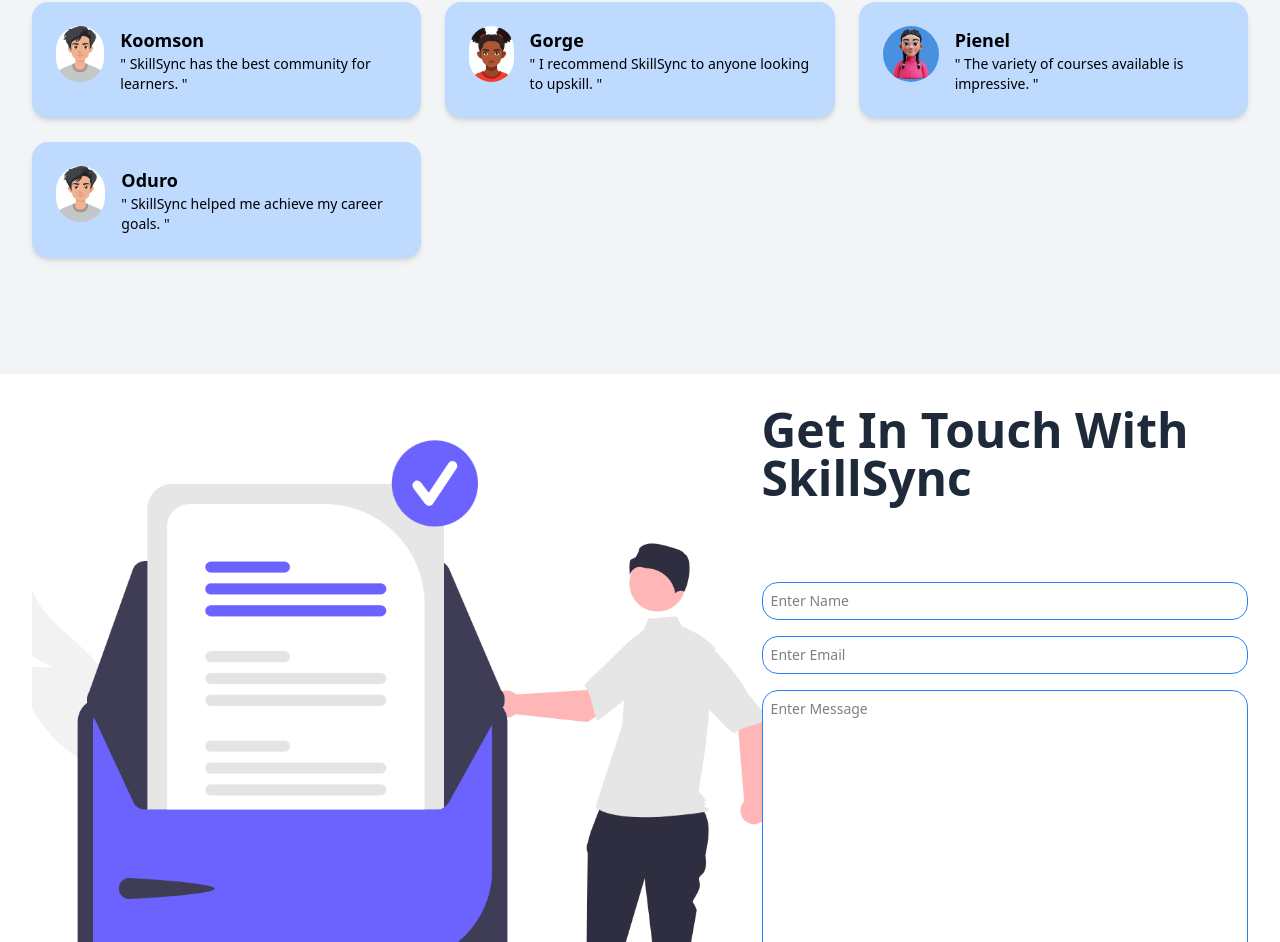
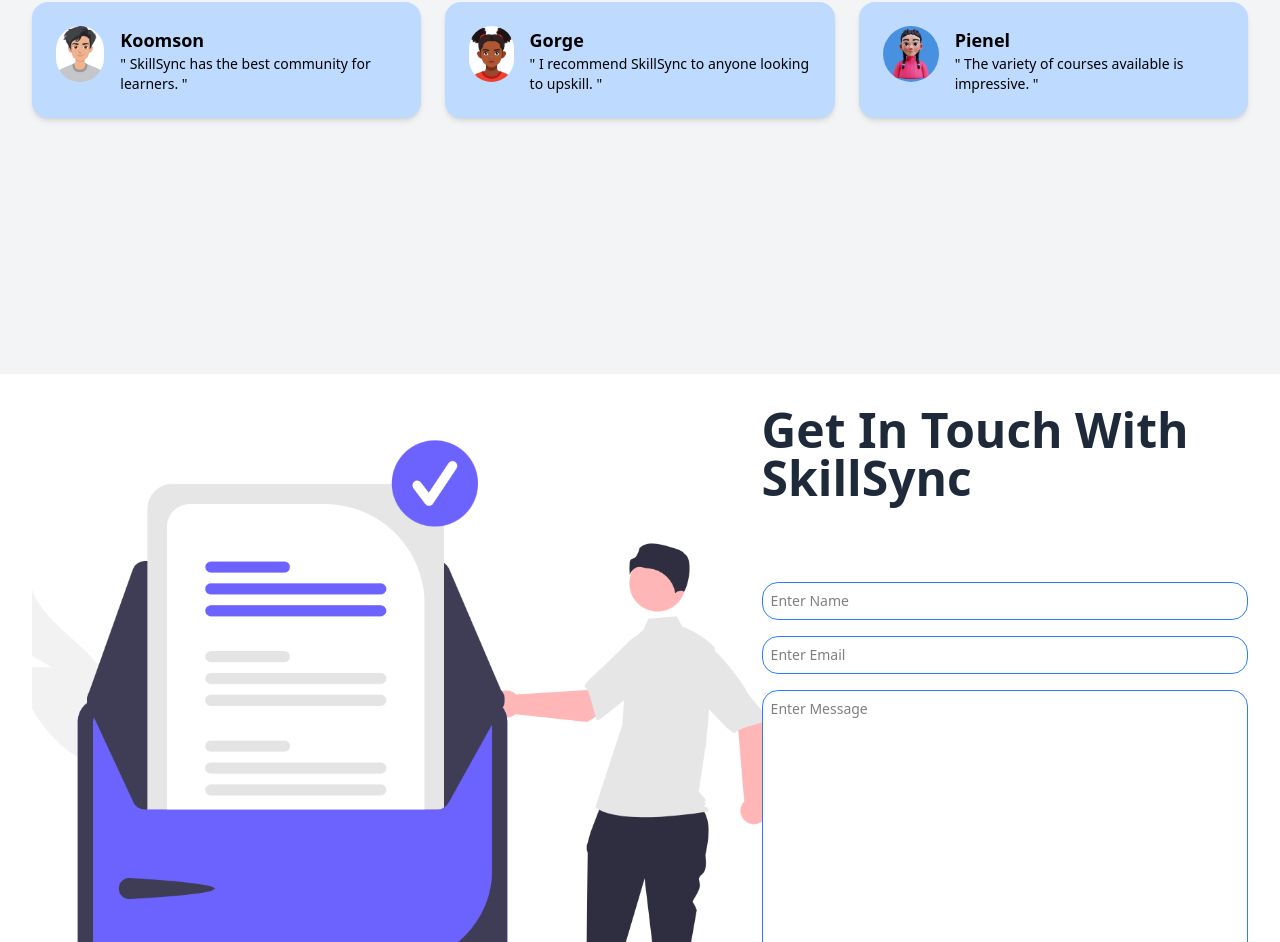
Before and after one commit to dngtemple/skillsync, a React (Vite) app: page / in a window 1280 px wide. Shown: the part 5003-5945 px from the top of the page. Built offline with nearby package versions, Linux system fonts and the light colour scheme.

Commit message:
hosting on vercel

```diff
--- a/src/components/testimonial.jsx
+++ b/src/components/testimonial.jsx
@@ -37,7 +37,6 @@
     { name: "Koomson", avatar: Ava2, quote: "SkillSync has the best community for learners." },
     { name: "Gorge", avatar: Ava1, quote: "I recommend SkillSync to anyone looking to upskill." },
     { name: "Pienel", avatar: Ava3, quote: "The variety of courses available is impressive." },
-    { name: "Oduro", avatar: Ava2, quote: "SkillSync helped me achieve my career goals." }
   ];
 
   return (
```
